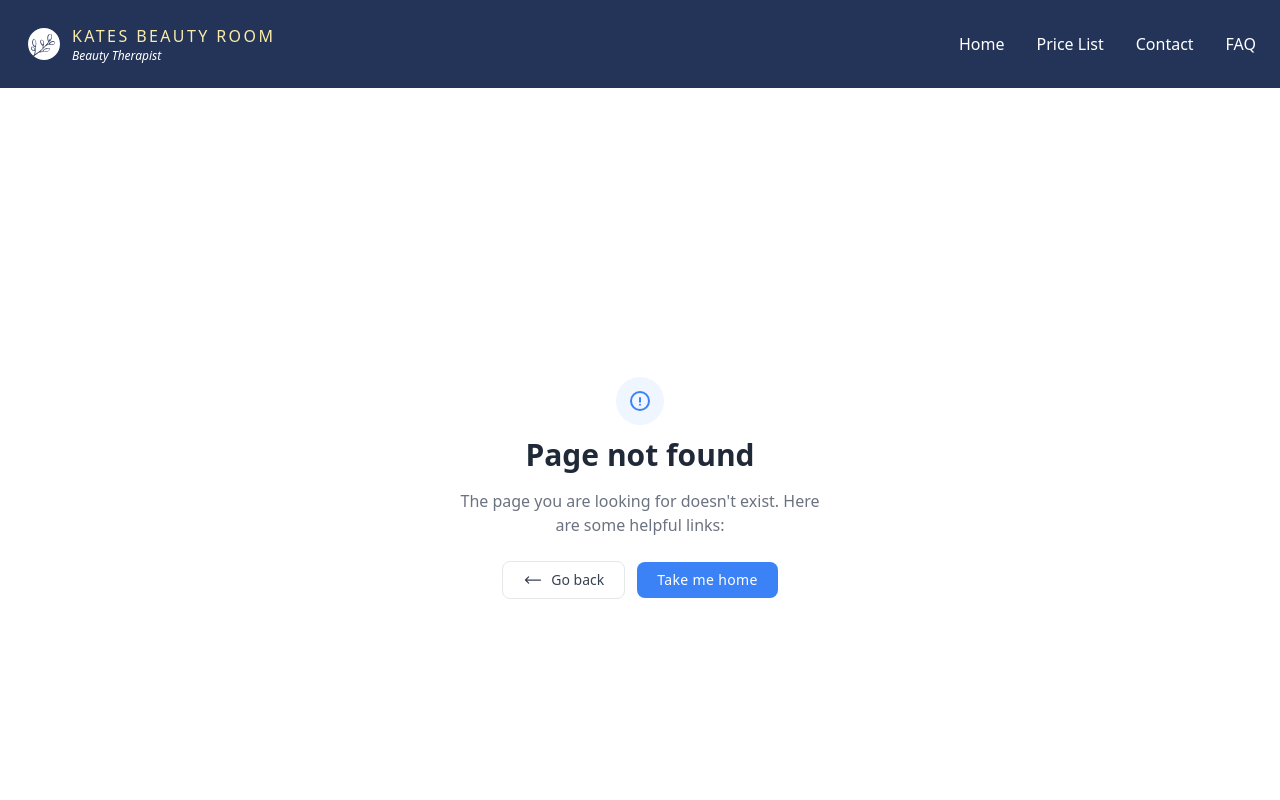
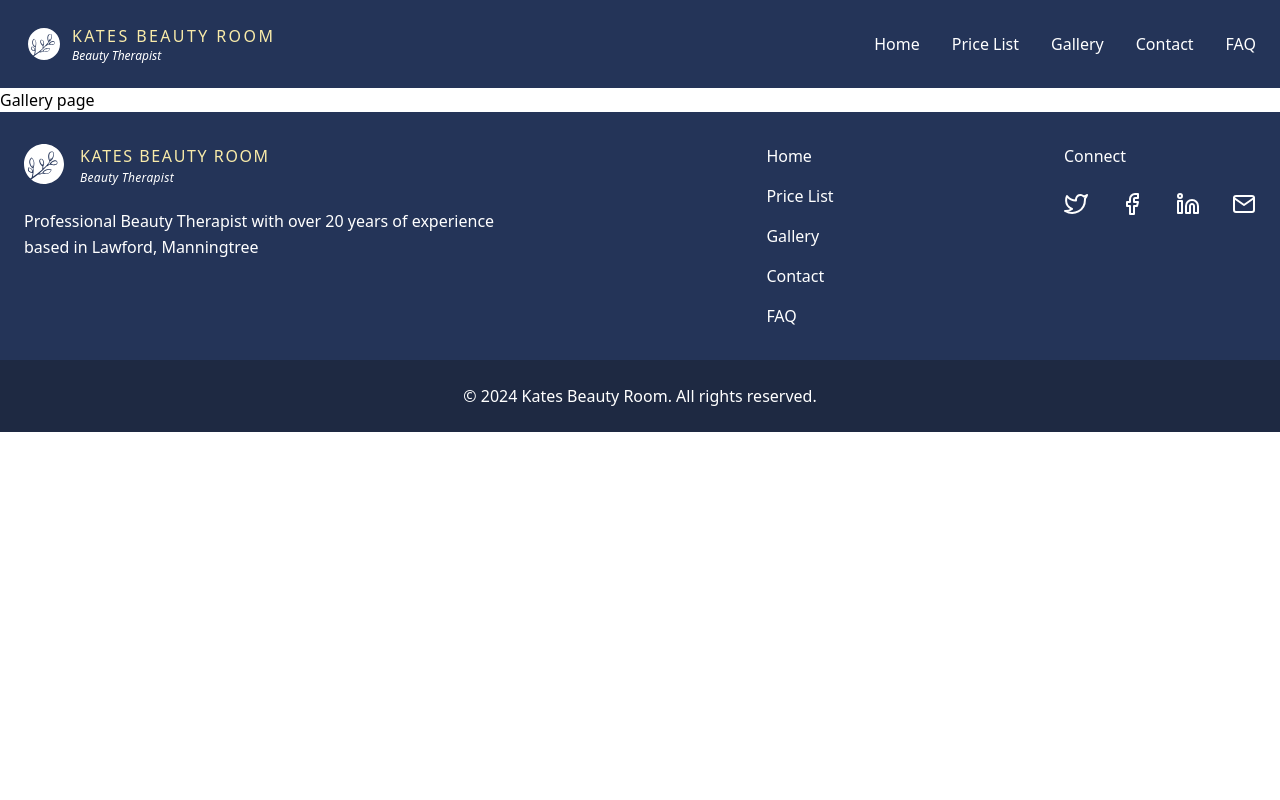
Before and after one commit to hazzaRR/VueLandingPage, a Vue app: page /gallery in a window 1280 px wide. Shown: the top 800 px of the page. Built offline with nearby package versions, Linux system fonts and the light colour scheme.

Commit message:
added gallery page view and added it to the router

```diff
--- a/src/components/Footer.vue
+++ b/src/components/Footer.vue
@@ -23,6 +23,7 @@
         <div class="flex flex-col space-y-4">
           <router-link to="/" class="text-white hover:text-gray-300">Home</router-link>
           <router-link to="/price-list" class="text-white hover:text-gray-300">Price List</router-link>
+          <router-link to="/gallery" class="text-white hover:text-gray-300">Gallery</router-link>
           <router-link to="/contact" class="text-white hover:text-gray-300">Contact</router-link>
           <router-link to="/faq" class="text-white hover:text-gray-300">FAQ</router-link>
         </div>
--- a/src/components/NavBar.vue
+++ b/src/components/NavBar.vue
@@ -35,6 +35,10 @@
                   Price List
               </router-link>
 
+              <router-link to="/gallery" class="font-medium text-white lg:hover:text-gray-400 lg:mx-4">
+                  Gallery
+              </router-link>
+
               <router-link to="/contact" class="font-medium text-white lg:hover:text-gray-400 lg:mx-4">
                   Contact
               </router-link>
--- a/src/components/NotFound.vue
+++ b/src/components/NotFound.vue
@@ -1,17 +1,17 @@
 <template>
-    <section class="bg-white dark:bg-inherit ">
+    <section class="bg-white">
         <div class="container flex items-center min-h-screen px-6 py-12 mx-auto">
             <div class="flex flex-col items-center max-w-sm mx-auto text-center">
-                <p class="p-3 text-sm font-medium text-blue-500 rounded-full bg-blue-50 dark:bg-gray-800">
+                <p class="p-3 text-sm font-medium text-blue-500 rounded-full bg-blue-50 ">
                     <svg xmlns="http://www.w3.org/2000/svg" fill="none" viewBox="0 0 24 24" stroke-width="2" stroke="currentColor" class="w-6 h-6">
                         <path stroke-linecap="round" stroke-linejoin="round" d="M12 9v3.75m9-.75a9 9 0 11-18 0 9 9 0 0118 0zm-9 3.75h.008v.008H12v-.008z" />
                     </svg>
                 </p>
-                <h1 class="mt-3 text-2xl font-semibold text-gray-800 dark:text-white md:text-3xl">Page not found</h1>
-                <p class="mt-4 text-gray-500 dark:text-gray-400">The page you are looking for doesn't exist. Here are some helpful links:</p>
+                <h1 class="mt-3 text-2xl font-semibold text-gray-800  md:text-3xl">Page not found</h1>
+                <p class="mt-4 text-gray-500">The page you are looking for doesn't exist. Here are some helpful links:</p>
 
                 <div class="flex items-center w-full mt-6 gap-x-3 shrink-0 sm:w-auto">
-                    <button @click="back" class="flex items-center justify-center w-1/2 px-5 py-2 text-sm text-gray-700 transition-colors duration-200 bg-white border rounded-lg gap-x-2 sm:w-auto dark:hover:bg-gray-800 dark:bg-gray-900 hover:bg-gray-100 dark:text-gray-200 dark:border-gray-700">
+                    <button @click="back" class="flex items-center justify-center w-1/2 px-5 py-2 text-sm text-gray-700 transition-colors duration-200 bg-white border rounded-lg gap-x-2 sm:w-auto hover:bg-gray-100">
                         <svg xmlns="http://www.w3.org/2000/svg" fill="none" viewBox="0 0 24 24" stroke-width="1.5" stroke="currentColor" class="w-5 h-5 rtl:rotate-180">
                             <path stroke-linecap="round" stroke-linejoin="round" d="M6.75 15.75L3 12m0 0l3.75-3.75M3 12h18" />
                         </svg>
@@ -20,7 +20,7 @@
                         <span>Go back</span>
                     </button>
 
-                    <button @click="home"  class="w-1/2 px-5 py-2 text-sm tracking-wide text-white transition-colors duration-200 bg-blue-500 rounded-lg shrink-0 sm:w-auto hover:bg-blue-600 dark:hover:bg-blue-500 dark:bg-blue-600">
+                    <button @click="home"  class="w-1/2 px-5 py-2 text-sm tracking-wide text-white transition-colors duration-200 bg-blue-500 rounded-lg shrink-0 sm:w-auto hover:bg-blue-600">
                         Take me home
                     </button>
                 </div>
--- a/src/router/index.js
+++ b/src/router/index.js
@@ -4,6 +4,7 @@ import NotFoundPage from '../views/NotFoundPage.vue';
 import FAQ from '../views/FAQ.vue'
 import Contact from '../views/Contact.vue'
 import PriceList from '../views/PriceList.vue'
+import Gallery from '../views/Gallery.vue'
 
 const routes = [
   {
@@ -27,6 +28,11 @@ const routes = [
     component: PriceList,
   },
   {
+    path: '/gallery',
+    name: 'gallery',
+    component: Gallery,
+  },
+  {
   path: '/:pathMatch(.*)*',
   name: 'NotFound',
   component: NotFoundPage,
--- /dev/null
+++ b/src/views/Gallery.vue
@@ -0,0 +1,13 @@
+<template>
+    <div>
+        <h1>Gallery page</h1>
+    </div>
+</template>
+
+<script setup>
+
+</script>
+
+<style lang="scss" scoped>
+
+</style>
```
